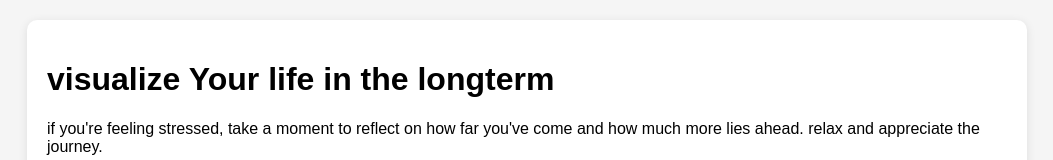
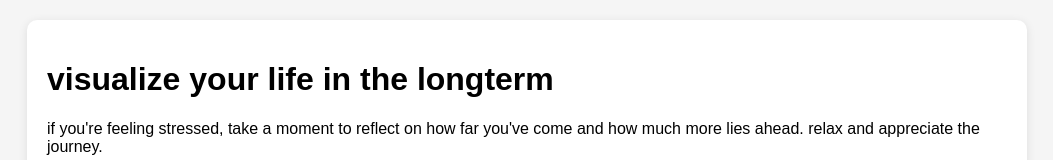
Before and after one commit to sajidkorbu/VisualizeLife, a plain HTML site: page index.html in a window 1280 px wide. Shown: the top 160 px of the page, without its empty margins (113-1166 px from the left). Drawn offline with Linux system fonts and the light colour scheme.

Commit message:
Update index.html

```diff
--- a/index.html
+++ b/index.html
@@ -76,7 +76,7 @@
 </head>
 <body>
     <div class="container">
-        <h1>visualize Your life in the longterm</h1>
+        <h1>visualize your life in the longterm</h1>
         <p>if you're feeling stressed, take a moment to reflect on how far you've come and how much more lies ahead. relax and appreciate the journey.</p>
 
 
```
